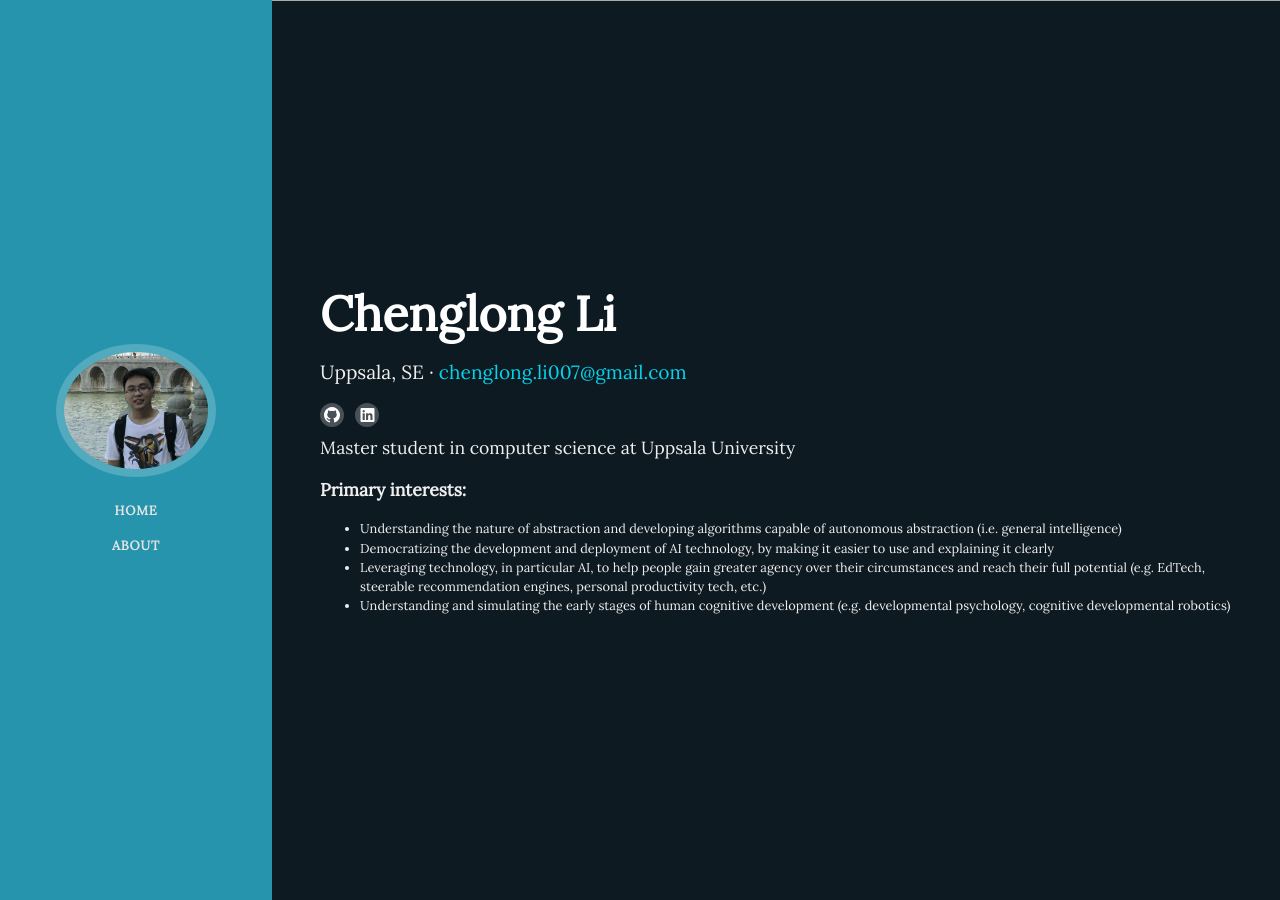
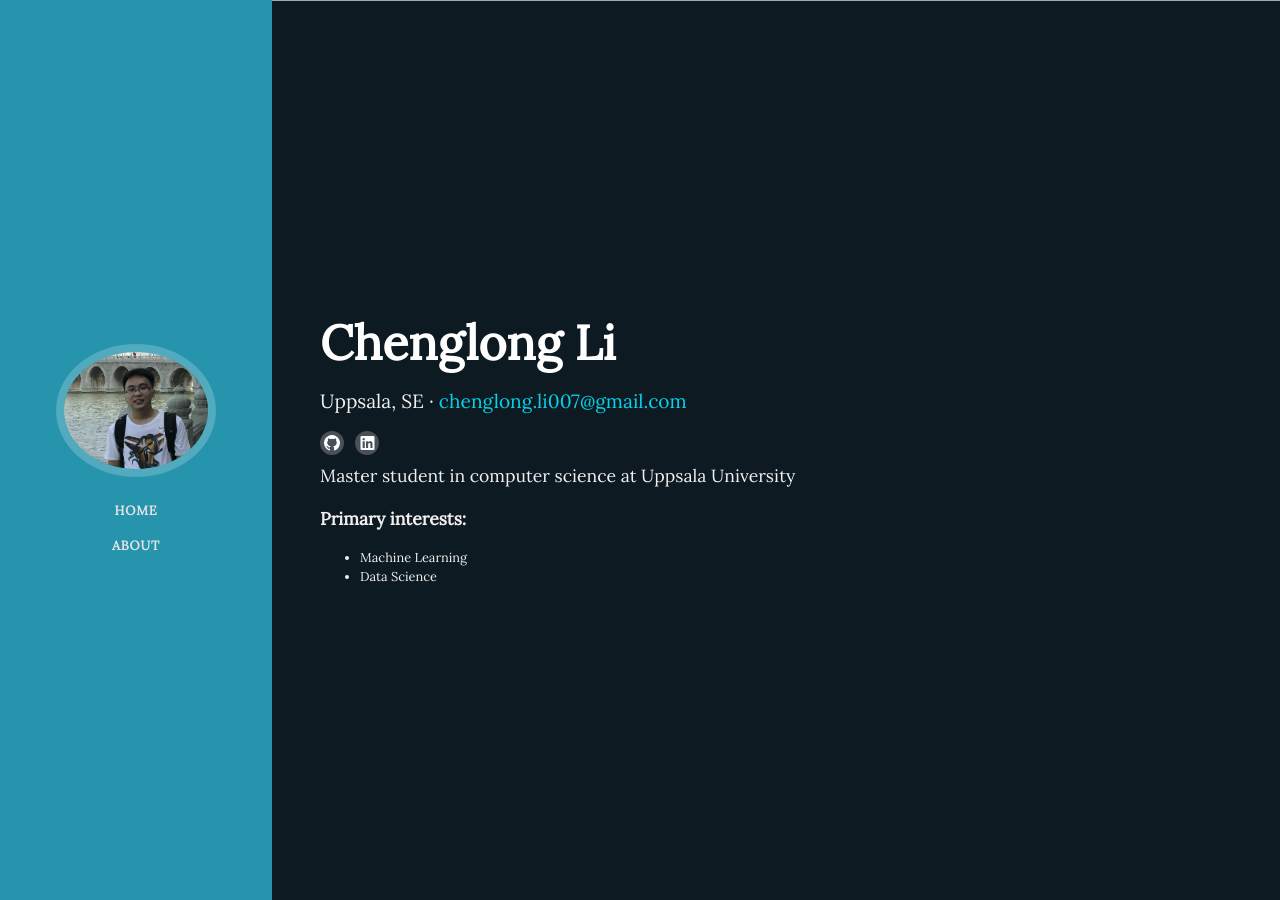
Before and after one commit to ChenglongLi007/ChenglongLi007.github.io, a Jekyll site: the page built from about.html, in a window 1280 px wide. Built offline with Jekyll 4.4.1, drawn with Linux system fonts in a browser that asks for light colours; nearby versions of some CDN libraries; library files that are not in the unit come from our copies.

Commit message:
change interests

```diff
--- a/about.html
+++ b/about.html
@@ -29,10 +29,14 @@ title: About
         <p class="lead mb-3 bold">Primary interests:</p>
         <p>
             <ul>
+                <li>Machine Learning</li>
+                <li>Data Science</li>
+            <!--
             <li>Understanding the nature of abstraction and developing algorithms capable of autonomous abstraction (i.e. general intelligence)</li>
             <li>Democratizing the development and deployment of AI technology, by making it easier to use and explaining it clearly</li>
             <li>Leveraging technology, in particular AI, to help people gain greater agency over their circumstances and reach their full potential (e.g. EdTech, steerable recommendation engines, personal productivity tech, etc.)</li>
             <li>Understanding and simulating the early stages of human cognitive development (e.g. developmental psychology, cognitive developmental robotics)</li>
+            -->
             </ul>
         </p>
 
```
